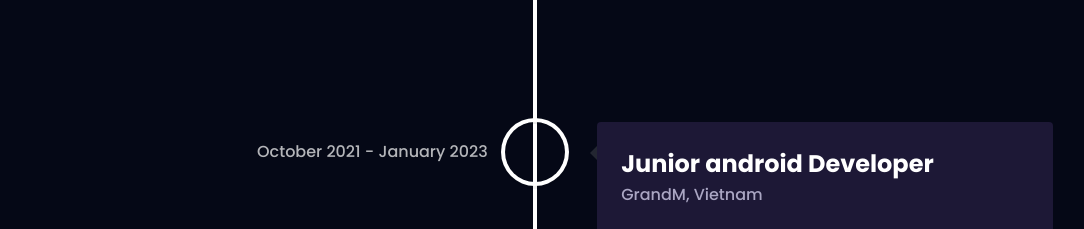
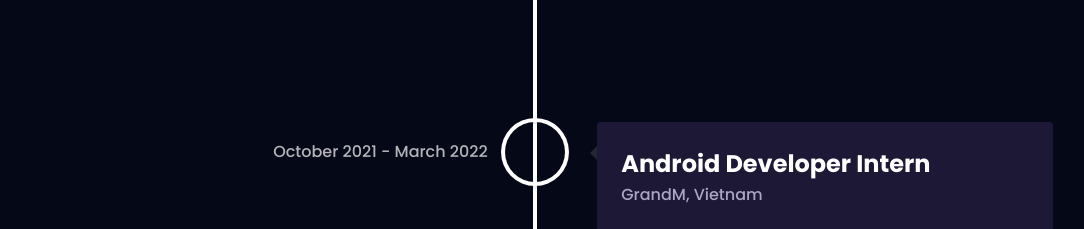
Before and after one commit to Cherishmi0/Portfolio, a React (Vite) app: page / in a window 1280 px wide. Shown: the part 1360-1589 px from the top of the page, without its empty margins (105-1189 px from the left). Built offline with nearby package versions, Linux system fonts and the light colour scheme.

Commit message:
Changes to work experience

```diff
--- a/src/constants/index.js
+++ b/src/constants/index.js
@@ -103,10 +103,10 @@ const experiences = [
   },
 
   {
-    title: "Junior android Developer",
+    title: "Android Developer Intern",
     company_name: "GrandM, Vietnam",
     iconBg: "#383E56",
-    date: "October 2021 - January 2023",
+    date: "October 2021 - March 2022",
     points: [
 
       "Developed mobile applications utlising Kotlin.",
```
